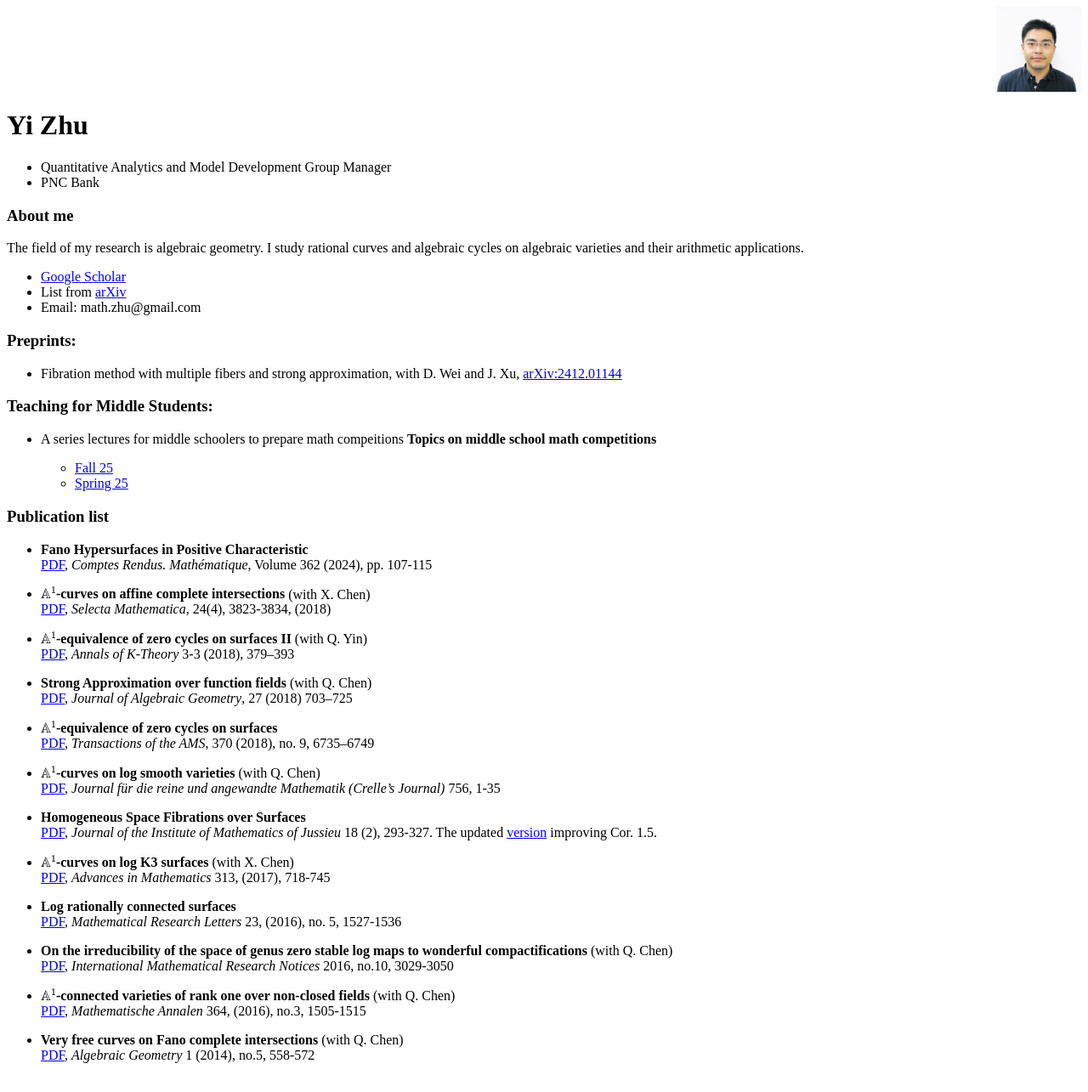
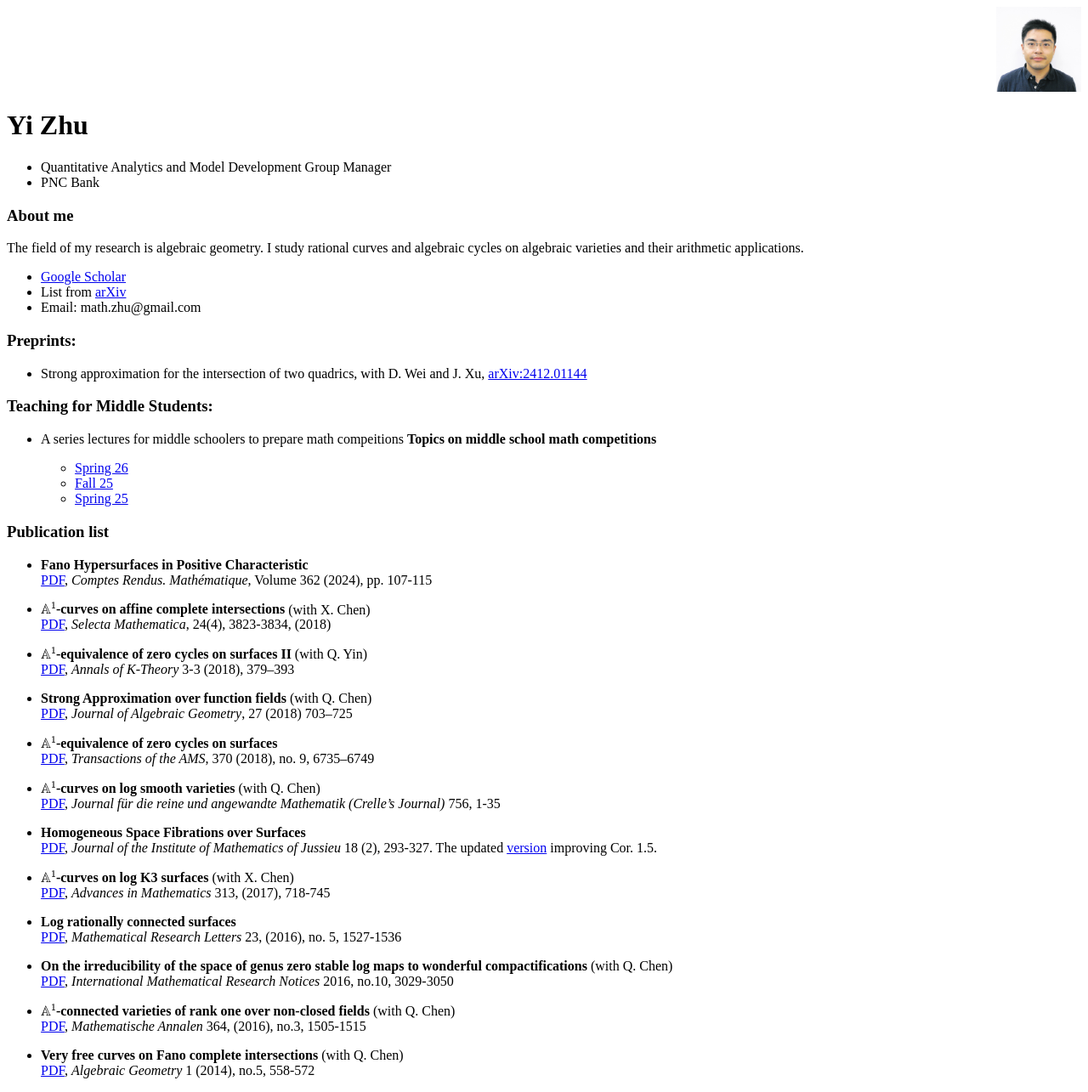
Before and after one commit to math-zhu/math-zhu.github.io, a Jekyll site: the page built from index.md, in a window 1280 px wide. Shown: the whole page at 85% size. Built offline with Jekyll 4.4.1, drawn with Linux system fonts in a browser that asks for light colours; formulas are drawn with MathJax 3.

Commit message:
Add geometry repo to teaching section

```diff
--- a/index.md
+++ b/index.md
@@ -21,14 +21,17 @@ title: Yi Zhu's personal page
 
 ### Preprints:
 
-* Fibration method with multiple fibers and strong approximation, with D. Wei and J. Xu, [arXiv:2412.01144](https://arxiv.org/abs/2412.01144)
+* Strong approximation for the intersection of two quadrics, with D. Wei and J. Xu, [arXiv:2412.01144](https://arxiv.org/abs/2412.01144)
 
 ### Teaching for Middle Students:
 
 * A series lectures for middle schoolers to prepare math compeitions **Topics on middle school math competitions**
 
+  * [Spring 26](https://github.com/math-zhu/geometry)
   * [Fall 25](https://github.com/math-zhu/F25_middle_school_math_competitions)
   * [Spring 25](https://github.com/math-zhu/middle_school_math_competitions)
+
+
 
 ### Publication list
 
```
